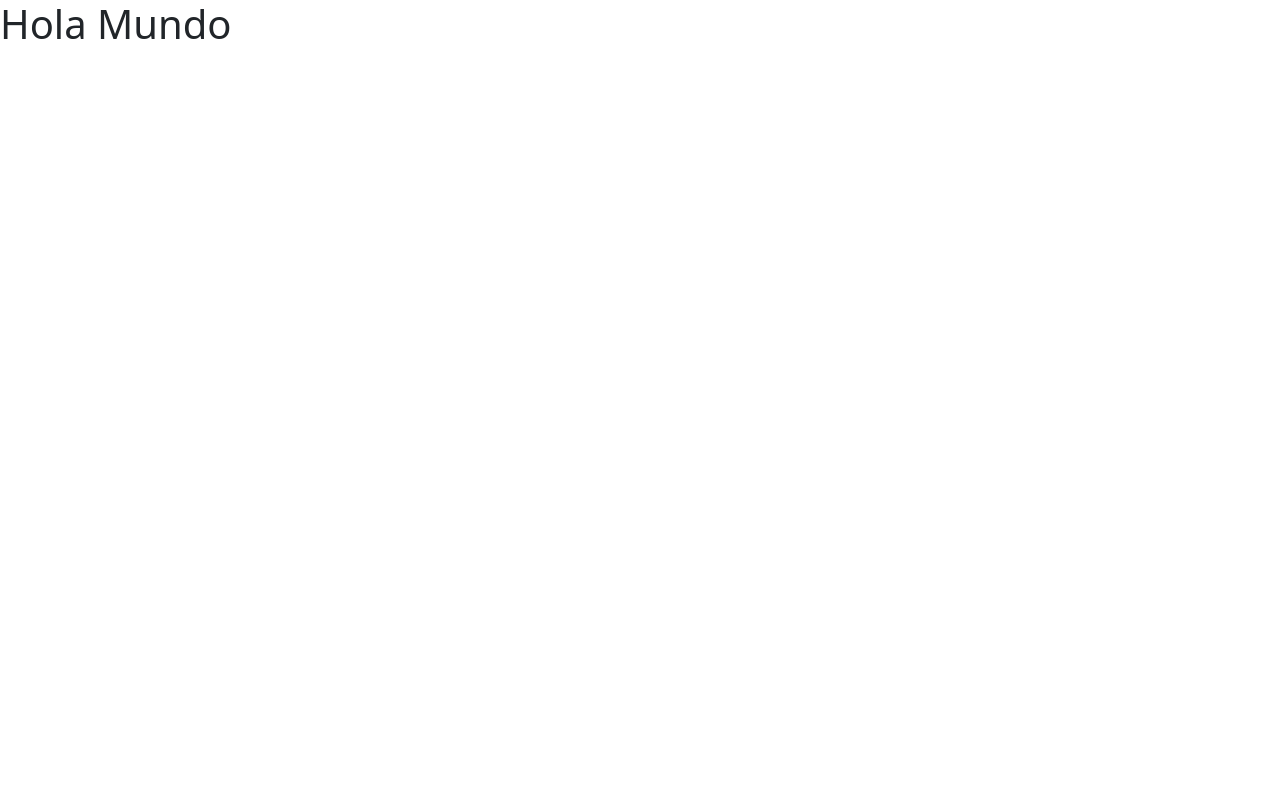
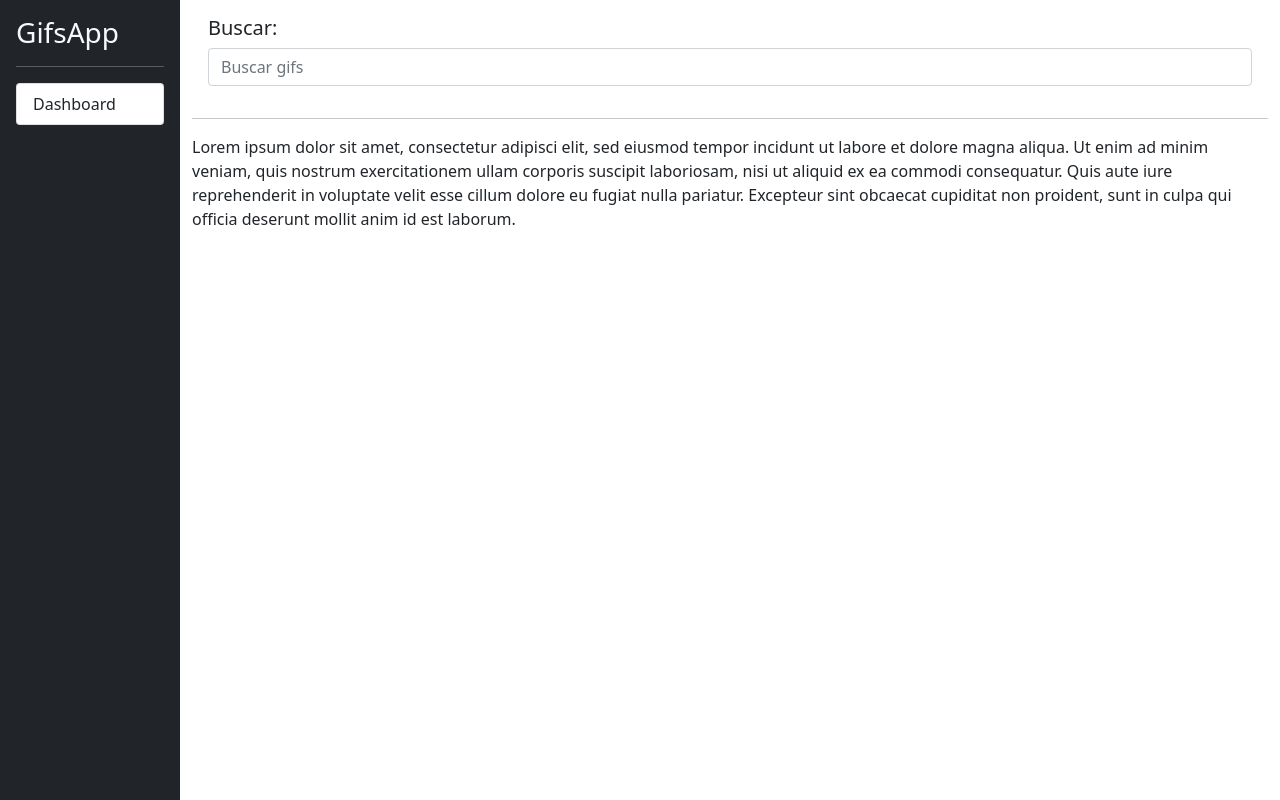
Before and after one commit to mariajbellido/gifsapp, an Angular app: page / in a window 1280 px wide. Built offline with nearby package versions, Linux system fonts and the light colour scheme.

Commit message:
Diseño inicial básico app gifs (bootstrap 5)

```diff
--- a/src/app/app.component.html
+++ b/src/app/app.component.html
@@ -1 +1,31 @@
-<h1>Hola Mundo</h1>
+<div class="d-flex">
+
+  <!-- Sidebar -->
+  <div class="bg-dark border-right p-3" id="sidebar">
+    <h3 class="text-light">GifsApp</h3>
+    <hr class="text-white">
+    <div class="list-group list-reset">
+      <a href="#" class="list-group-item list-group-item-action"> Dashboard </a>
+    </div>
+  </div>
+
+  <!-- end of sidebar -->
+
+  <!-- -->
+  <div class="container">
+    <div class="row p-3">
+      <div class="col">
+        <h5>Buscar:</h5>
+        <input type="text" name="" id="" class="form-control" placeholder="Buscar gifs">
+      </div>
+
+    </div>
+    <hr/>
+
+    <div class="row">
+      <div class="col">
+      Lorem ipsum dolor sit amet, consectetur adipisci elit, sed eiusmod tempor incidunt ut labore et dolore magna aliqua. Ut enim ad minim veniam, quis nostrum exercitationem ullam corporis suscipit laboriosam, nisi ut aliquid ex ea commodi consequatur. Quis aute iure reprehenderit in voluptate velit esse cillum dolore eu fugiat nulla pariatur. Excepteur sint obcaecat cupiditat non proident, sunt in culpa qui officia deserunt mollit anim id est laborum.
+      </div>
+    </div>
+  </div>
+</div>
--- a/src/styles.css
+++ b/src/styles.css
@@ -1 +1,11 @@
 /* Add application styles & imports to this file! */
+
+html, body {
+  height: 100%;
+}
+
+#sidebar {
+  height: 100%;
+  min-height: 100vh;
+  min-width: 180px;
+}
```
